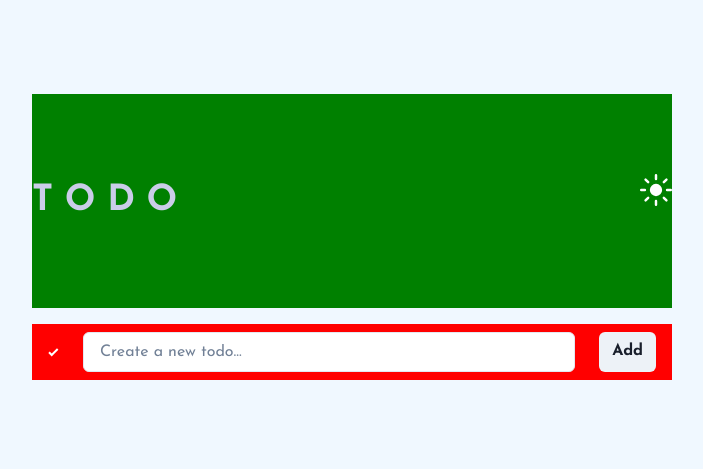
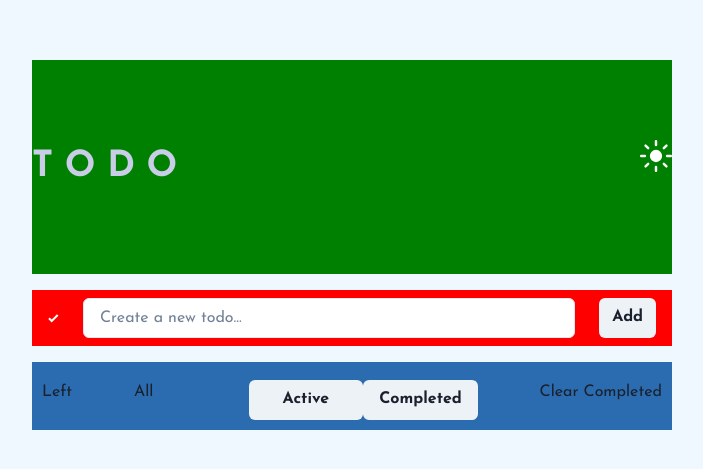
Before and after one commit to Eduardo-Ferraz/DesafioCode, a Next.js app: page / in a window 1280 px wide. Shown: the part 155-624 px from the top of the page, without its empty margins (288-991 px from the left). Built offline with nearby package versions, Linux system fonts and the light colour scheme.

Commit message:
adiciona options sobre list

```diff
--- a/src/pages/index.tsx
+++ b/src/pages/index.tsx
@@ -9,14 +9,19 @@ import {
   VStack,
   Input,
   StackDivider,
-  Checkbox,
   CheckboxGroup,
   Button,
+  SimpleGrid,
 } from "@chakra-ui/react";
 import type { NextPage } from "next";
 import Head from "next/head";
 
 import Item from "../components/Item";
+
+interface ItemProps {
+  // propriedadeX: int
+  text: String;
+}
 
 interface ITask {
   text: String;
@@ -28,6 +33,7 @@ const Home: NextPage = () => {
   const [task, setTask] = useState<String>("");
   const [tasks, setTasks] = useState<ITask[]>([]);
   const [tasksLeft, setTasksLeft] = useState<number>(0);
+  const [list, setList] = useState<number>(0);
 
   function handleAddTask() {
     const newTask: ITask = {
@@ -48,6 +54,16 @@ const Home: NextPage = () => {
     }
   }
 
+  function tasksInList(op: number): ITask[] {
+    switch (op) {
+      case 1:
+        return tasks.filter((item) => item.completed === false);
+      case 2:
+        return tasks.filter((item) => item.completed === true);
+      default:
+        return tasks;
+    }
+  }
   return (
     <>
       <Head>
@@ -94,17 +110,30 @@ const Home: NextPage = () => {
           </HStack>
 
           {/* Items list */}
+          <VStack className="TasksArea" bg="blue.600" w="50%">
+            <Flex className="Tasks" w="100%">
               <CheckboxGroup colorScheme="blackAlpha">
                 <VStack
-              w="50%"
+                  w="100%"
                   divider={<StackDivider borderColor="dark.DGrayishBlue" />}
                   spacing="0"
                 >
-              {tasks.map((item) => (
+                  {tasksInList(list).map((item) => (
                     <Item text={item.text} />
                   ))}
                 </VStack>
               </CheckboxGroup>
+            </Flex>
+            <Flex justifyContent="space-between" w="100%" p="10px">
+              <Flex>Left</Flex>
+              <SimpleGrid columns={3}>
+                <Flex>All</Flex>
+                <Button onClick={() => setList(1)}>Active</Button>
+                <Button onClick={() => setList(2)}>Completed</Button>
+              </SimpleGrid>
+              <Flex>Clear Completed</Flex>
+            </Flex>
+          </VStack>
         </Flex>
       </Flex>
     </>
```
Lines whose indentation alone changed are shown as unchanged.
